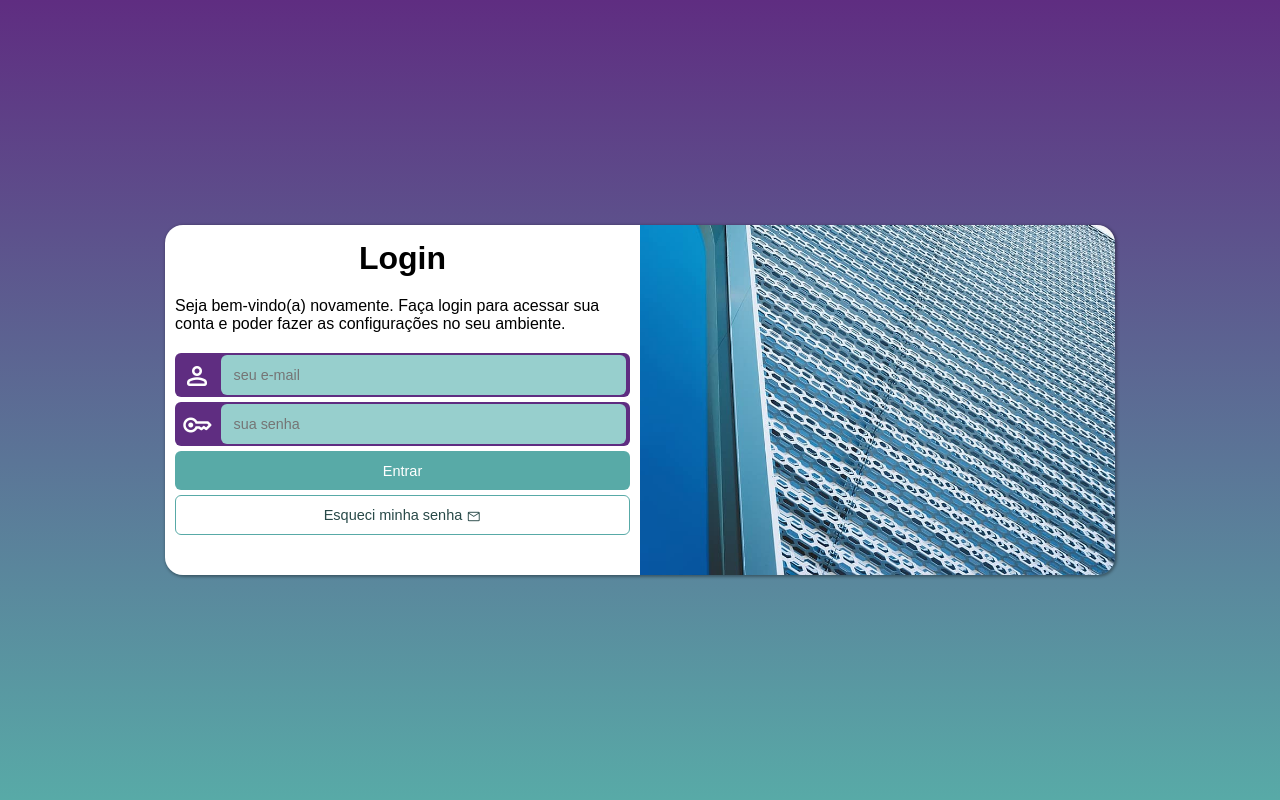
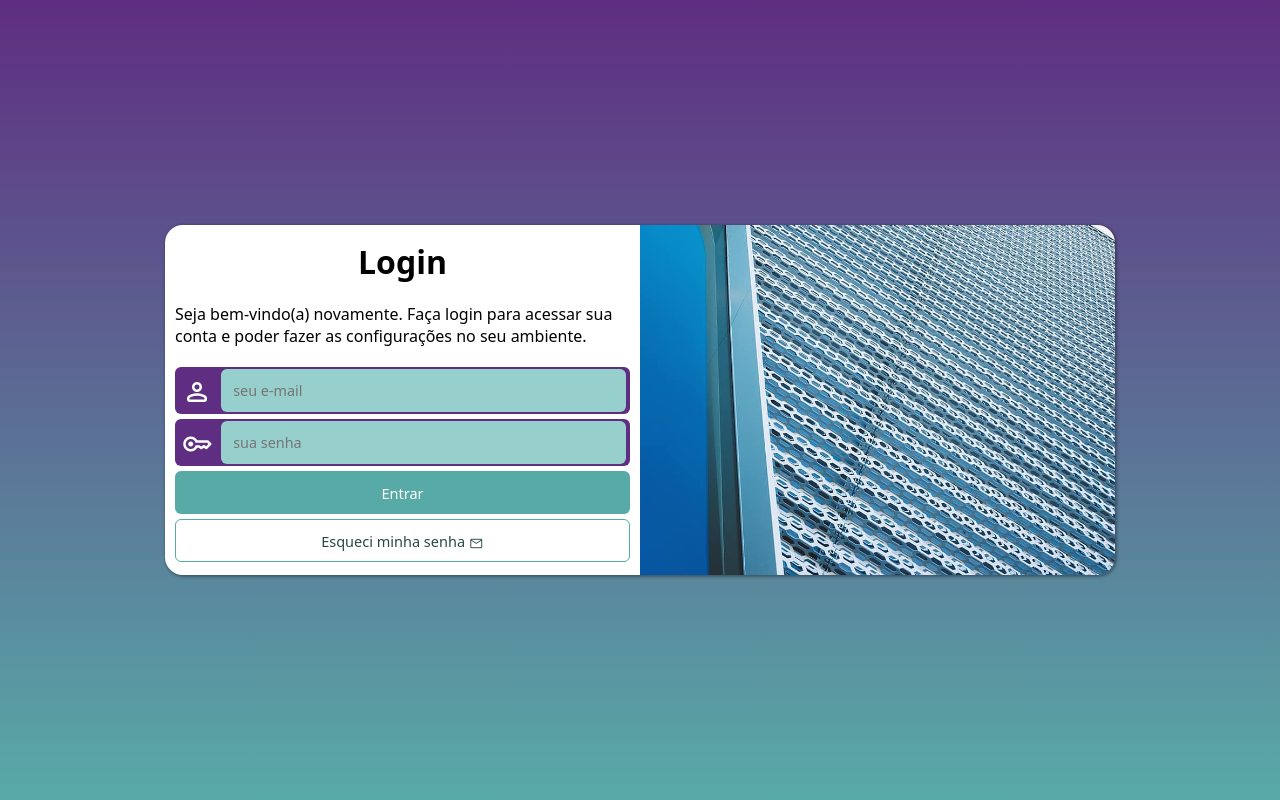
Before and after one commit to LucassTavares009/projeto-login, a PHP site: page / in a window 1280 px wide. Run offline with PHP 8.4, Linux system fonts and the light colour scheme.

Commit message:
mudei a font-family

```diff
--- a/style/style.css
+++ b/style/style.css
@@ -4,7 +4,7 @@
     margin: 0px;
     padding: 0px;
     box-sizing: border-box;
-    font-family: Arial, Helvetica, sans-serif;
+    font-family: system-ui, -apple-system, BlinkMacSystemFont, 'Segoe UI', Roboto, Oxygen, Ubuntu, Cantarell, 'Open Sans', 'Helvetica Neue', sans-serif;
 }
 
 :root {
```
